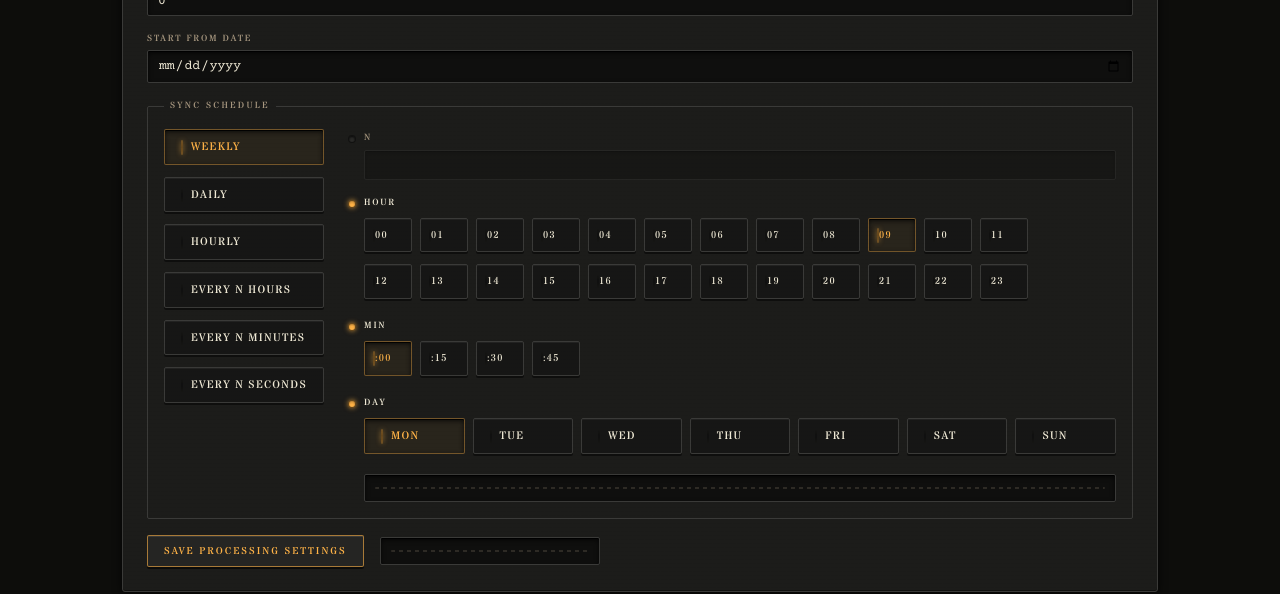
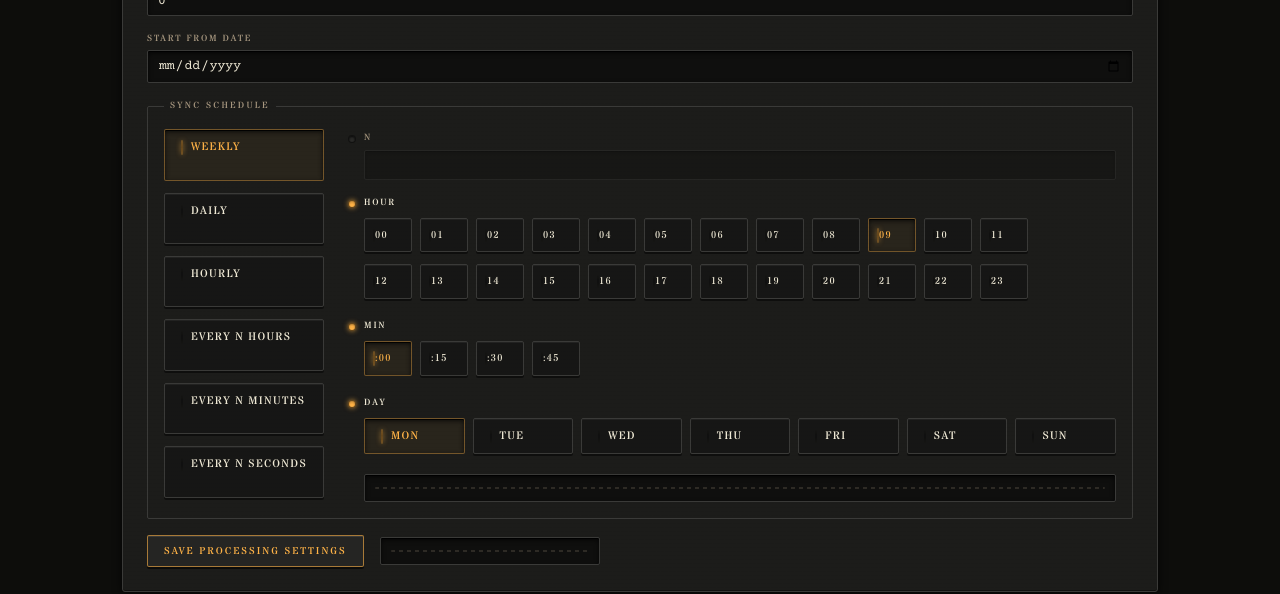
Before and after one commit to gthoma17/ynab_amazon_order_classifier, a React (Vite) app in the folder frontend/: page / in a window 1280 px wide. Shown: the part 1160-1754 px from the top of the page. Built offline with nearby package versions, Linux system fonts and the light colour scheme; no server answers.

Commit message:
Fix sync schedule type button height

```diff
--- a/frontend/src/index.css
+++ b/frontend/src/index.css
@@ -1100,16 +1100,24 @@ textarea[data-placeholder='true']::placeholder {
   display: grid;
   grid-template-columns: auto 1fr;
   gap: var(--cf-s3);
-  align-items: start;
+  align-items: stretch;
 }
 
 .cf-sync-mode {
   width: max-content;
+  display: flex;
+  flex-direction: column;
 }
 
 .cf-sync-mode .cf-radio-group {
   grid-template-columns: 1fr;
+  grid-auto-rows: 1fr;
   margin-top: 0;
+  flex: 1;
+}
+
+.cf-sync-mode .cf-radio-option {
+  align-items: center;
 }
 
 .cf-sync-params {
```
